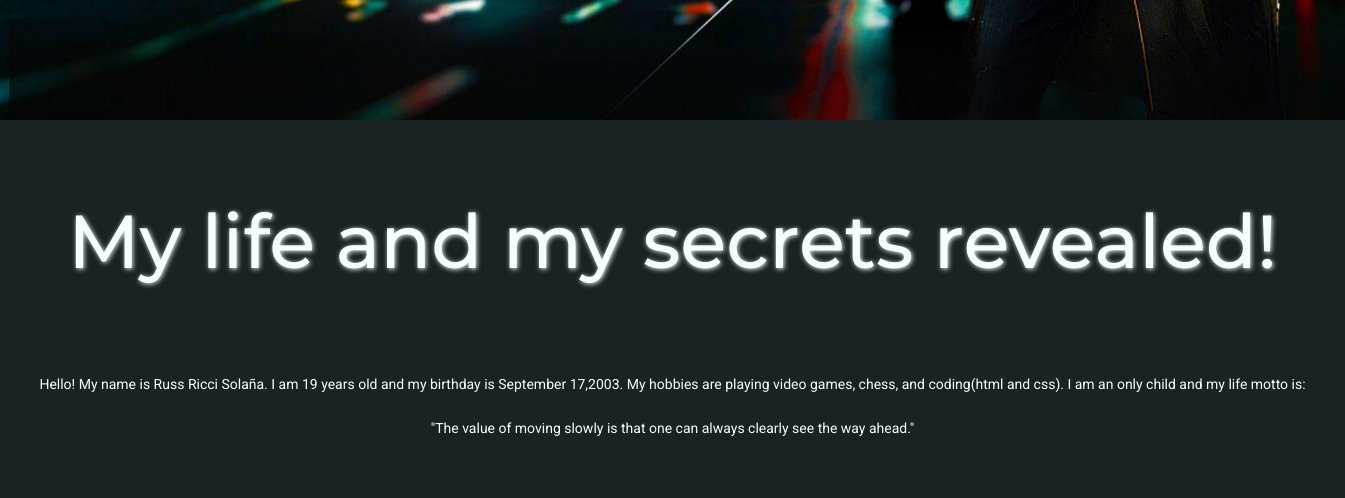
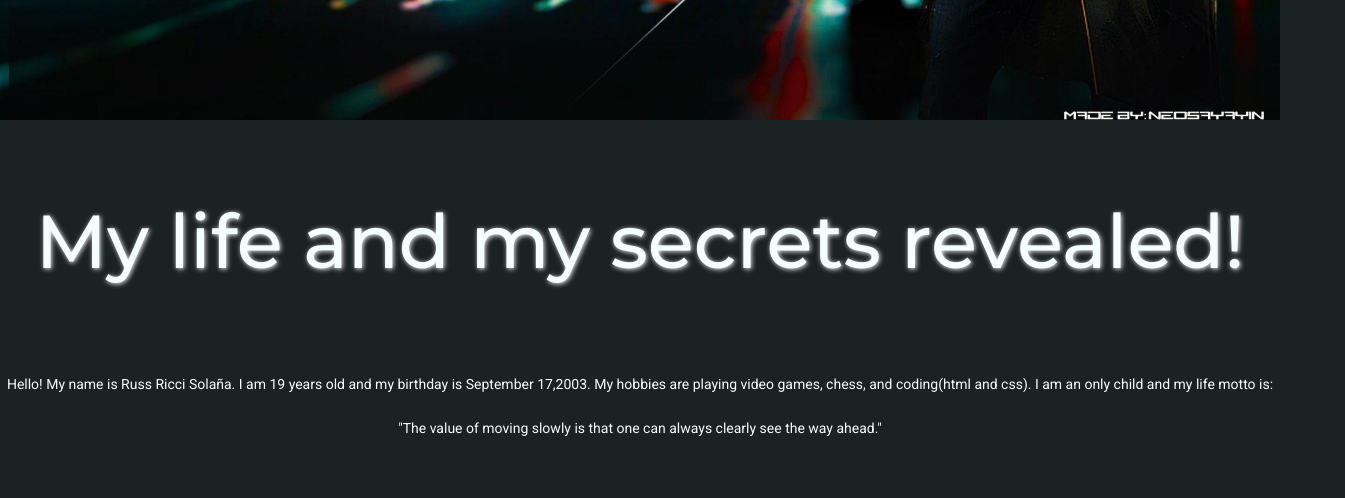
Before and after one commit to eziokenway123/RussSolanaJournal.github.io, a plain HTML site: page index.html in a window 1280 px wide. Shown: the part 580-1078 px from the top of the page, 1345 px wide, since content can reach past the window. Drawn offline with nearby package versions, Linux system fonts and the light colour scheme; grey boxes are pictures that could not be loaded; a web font is replaced by a local one.

Commit message:
Update firstpage.css

```diff
--- a/firstpage.css
+++ b/firstpage.css
@@ -28,7 +28,7 @@ body {
   margin: 0;
   font-family: roboto, arial;
   padding-bottom: 5000px;
-  min-width: 1345px;
+  max-width: 1345px;
 
 }
 
@@ -112,7 +112,7 @@ body {
 .about-me-description {
   display: flex;
   background-color: #1b2223;
-  min-width: 1345px;
+  max-width: 1345px;
 
 
   z-index: 1;
```
